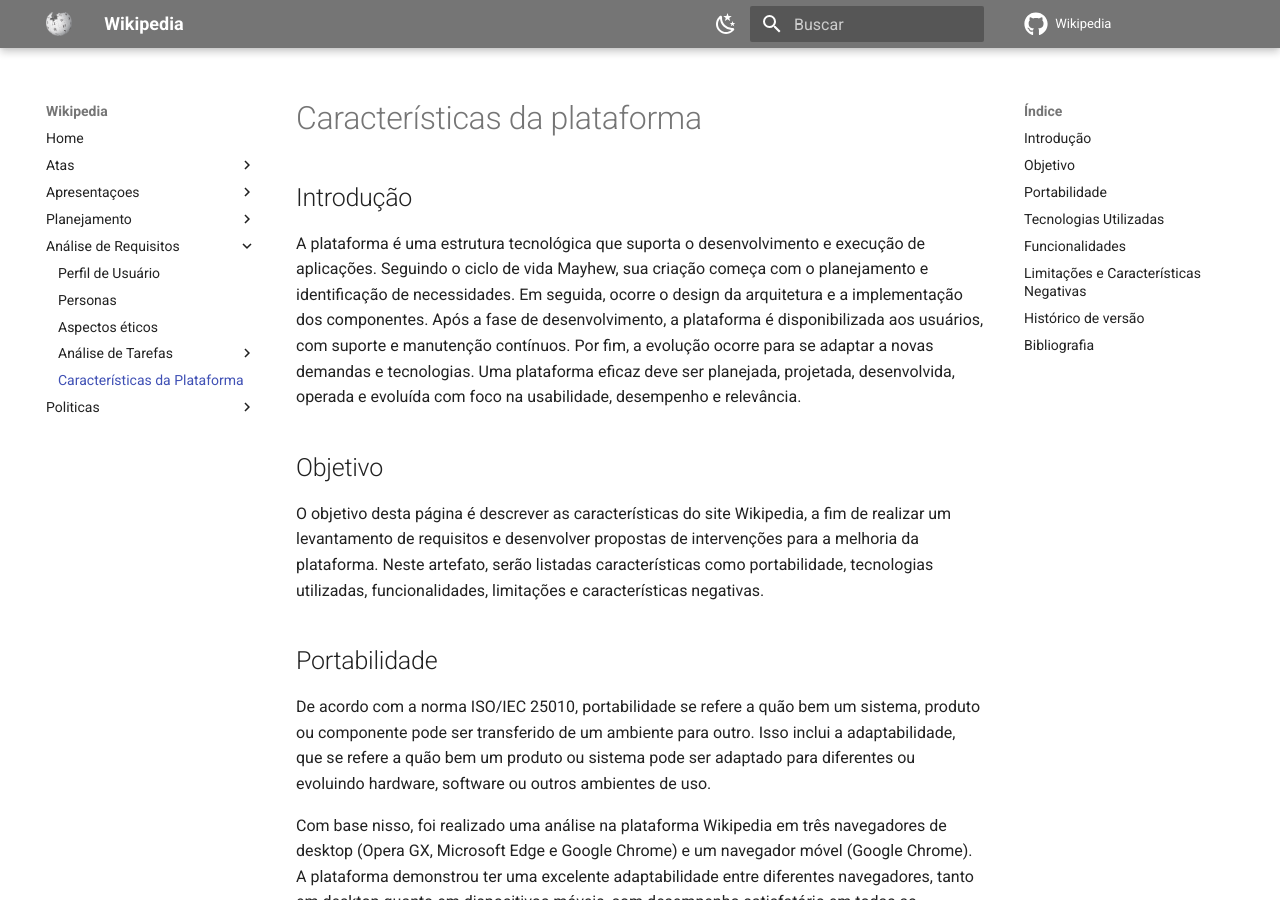
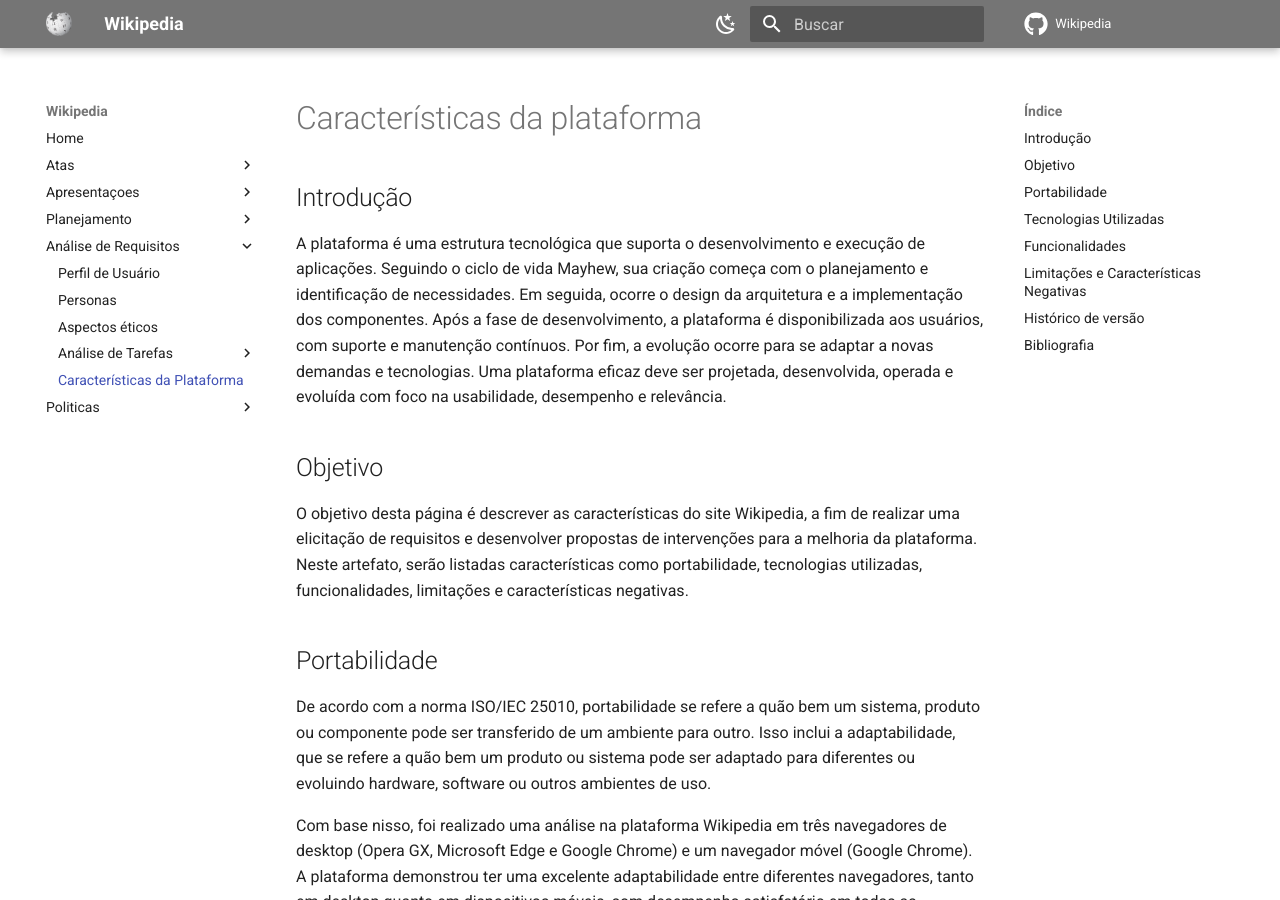
Before and after one commit to Interacao-Humano-Computador/2023.1-Wikipedia, an MkDocs documentation site: the page built from docs/analise-de-requisitos/caracteristicaDaPlataforma.md, in a window 1280 px wide and 900 px high. Built offline with MkDocs 1.6.1 and Material for MkDocs 9.7.7, drawn with Linux system fonts in a browser that asks for light colours; comment, search, counter and statistics services are not loaded; some of the changed text lies outside the part shown.

Commit message:
45-aplicando correções

```diff
--- a/docs/analise-de-requisitos/caracteristicaDaPlataforma.md
+++ b/docs/analise-de-requisitos/caracteristicaDaPlataforma.md
@@ -2,11 +2,11 @@
 
 ## Introdução
 
-A plataforma é uma estrutura tecnológica que suporta o desenvolvimento e execução de aplicações. Seguindo o ciclo de vida Mayhew, sua criação começa com o planejamento e identificação de necessidades. Em seguida, ocorre o design da arquitetura e a implementação dos componentes. Após a fase de desenvolvimento, a plataforma é disponibilizada aos usuários, com suporte e manutenção contínuos. Por fim, a evolução ocorre para se adaptar a novas demandas e tecnologias. Uma plataforma eficaz deve ser planejada, projetada, desenvolvida, operada e evoluída com foco na usabilidade, desempenho e relevância.
+A plataforma é uma estrutura tecnológica que suporta o desenvolvimento e execução de aplicações. Seguindo o ciclo de vida Mayhew, sua criação começa com o planejamento e identificação de necessidades. Em seguida, ocorre o design da arquitetura e a implementação dos componentes. Após a fase de desenvolvimento, a plataforma é disponibilizada aos usuários, com suporte e manutenção contínuos. Por fim, a evolução ocorre para se adaptar a novas demandas e tecnologias. Uma plataforma eficaz deve ser projetada, desenvolvida, operada e evoluída com foco na usabilidade, desempenho e relevância.
 
 ## Objetivo
 
-O objetivo desta página é descrever as características do site Wikipedia, a fim de realizar um levantamento de requisitos e desenvolver propostas de intervenções para a melhoria da plataforma. Neste artefato, serão listadas características como portabilidade, tecnologias utilizadas, funcionalidades, limitações e características negativas.
+O objetivo desta página é descrever as características do site Wikipedia, a fim de realizar uma elicitação de requisitos e desenvolver propostas de intervenções para a melhoria da plataforma. Neste artefato, serão listadas características como portabilidade, tecnologias utilizadas, funcionalidades, limitações e características negativas.
 
 ## Portabilidade
 
@@ -67,7 +67,7 @@
 
 ## Limitações e Características Negativas
 
-A Wikipédia apresenta algumas limitações e características negativas. Por exemplo, podemos citar a dificuldade para encontrar e realizar edições em artigos, devido à grande quantidade de cliques e opções oferecidas, acarretando em um aprendizado lento, onde o usuário precisa decorar o caminho para realizar um caminho que é de uma das principais funcionalidades do sistema. Outro aspecto negativo é a falta de feedback para o usuário, onde em nenhum momento o sistema deixa claro o que está acontecendo. Por fim, vale ressaltar a falta de mecanismos de prevenção de erros, pois quando uma ação é tomada pelo usuário, mesmo se ela for muito importante, muitas vezes o sistema executa sem pedir confirmação.
+A Wikipédia apresenta algumas limitações e características negativas que podem ser aprimoradas. Por exemplo, a plataforma pode ser melhorada no que diz respeito à facilidade de encontrar e editar artigos. Atualmente, o processo envolve uma quantidade considerável de cliques e opções, dificultando o aprendizado e exigindo que o usuário memorize os passos necessários para realizar uma edição, que é uma das principais funcionalidades do sistema. Além disso, seria benéfico implementar um sistema de feedback mais claro, proporcionando ao usuário informações sobre o que está ocorrendo durante suas interações. Por fim, é importante destacar a ausência de mecanismos de prevenção de erros, uma vez que o sistema muitas vezes executa ações importantes sem solicitar confirmação do usuário.
 
 ## Histórico de versão
 
```
